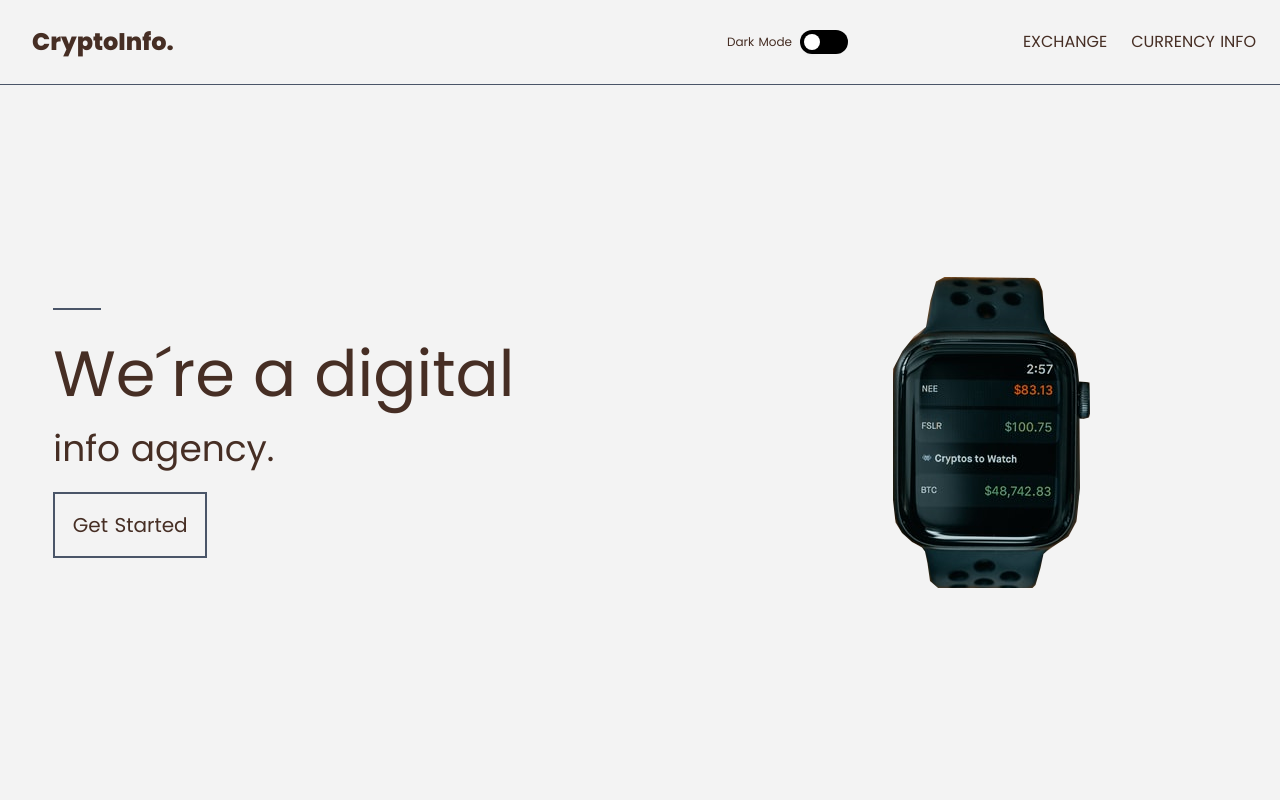
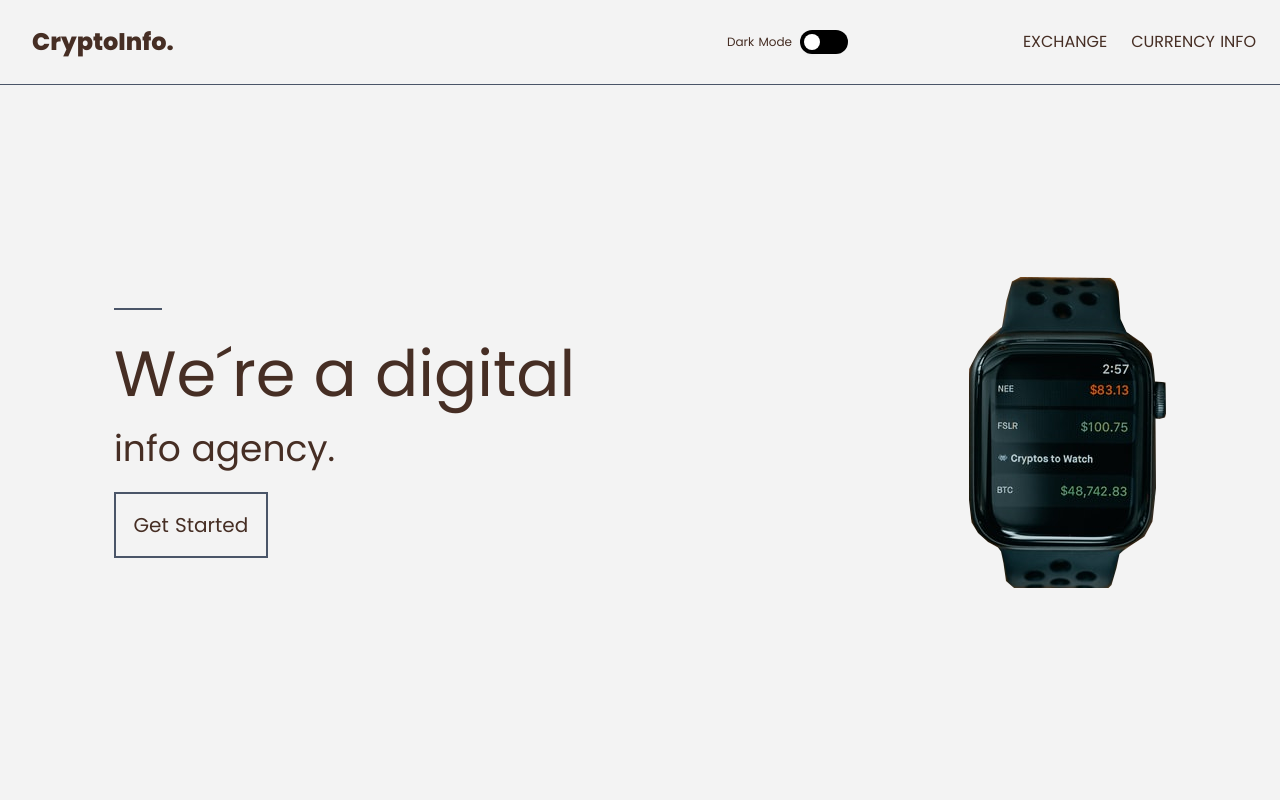
Before and after one commit to ChristianPredoianu/nuxt-crypto-currency-v2, a Nuxt app: page / in a window 1280 px wide. Shown: the top 800 px of the page. Built offline with nearby package versions, Linux system fonts and the light colour scheme.

Commit message:
made card a component

```diff
--- a/pages/index.vue
+++ b/pages/index.vue
@@ -2,8 +2,8 @@
   <div class="min-h-screen ">
     <div class="xl:flex xl:justify-center">
       <section
-        class="container mx-auto  flex flex-col items-center justify-around min-h-screen -mt-8 sm:mt-4 md:flex-row md:items-center md:justify-around md:mt-56 md:min-h-full lg:mt-24
-         xl:justify-between xl:mt-48 xl:w-11/12"
+        class="container mx-auto flex flex-col items-center min-h-screen -mt-8 sm:mt-4 md:flex-row md:items-center md:justify-around md:mt-56 md:min-h-full lg:mt-24
+          xl:mt-48 xl:w-11/12"
       >
         <div class="flex flex-col">
           <div class="border-b-2 w-12 border-gray-700"></div>
@@ -25,7 +25,7 @@
           </NuxtLink>
         </div>
 
-        <div class="hidden md:flex md:justify-center xl:w-2/5">
+        <div class="hidden md:flex md:justify-end xl:w-2/5">
           <img src="@/assets/images/watch.png" alt="mobile phone" />
         </div>
 
```
